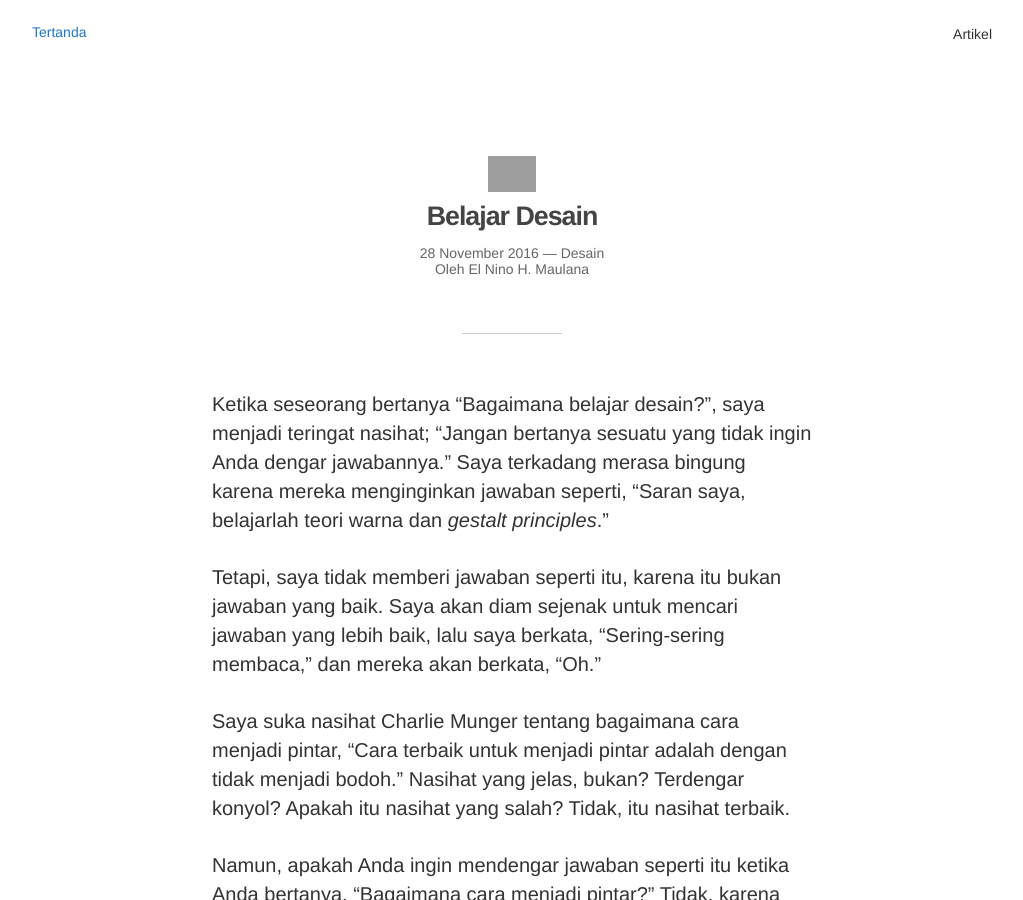
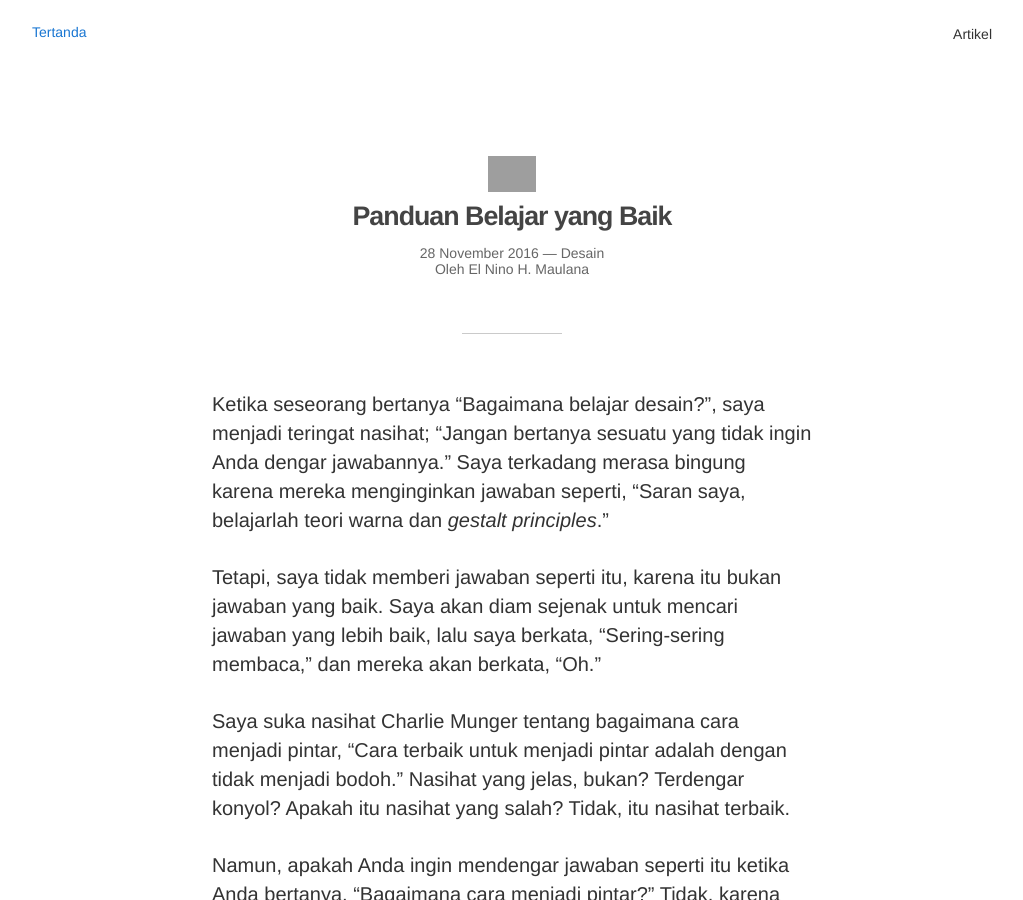
Before and after one commit to tertanda/rnsl.github.io, a Jekyll site: the page built from artikel/desain/_posts/2016-11-28-panduan-belajar-desain-yang-baik.md, in a window 1280 px wide and 900 px high. Shown: the whole window, without its empty margins (128-1151 px from the left). Built offline with Jekyll 4.4.1, drawn with Linux system fonts in a browser that asks for light colours; grey boxes are pictures that could not be loaded.

Commit message:
Update and rename 2016-11-28-panduan-belajar-desain.md to 2016-11-28-panduan-belajar-desain-yang-baik.md

```diff
--- a/artikel/desain/_posts/2016-11-28-panduan-belajar-desain.md
+++ b/artikel/desain/_posts/2016-11-28-panduan-belajar-desain-yang-baik.md
@@ -1,12 +1,12 @@
 ---
 layout   : article
-title    : "Belajar Desain"
+title    : Panduan Belajar yang Baik
 author   : El Nino H. Maulana
 category : desain
 permalink: artikel/desain/:title
 banner   : "https://cdn-images-1.medium.com/max/800/1*KoReGXa-UlRjoRJ4lFM6aQ.png"
 icon     : "https://cdn-images-1.medium.com/max/800/1*oxB-Gh9iEVk3ohm9f166gQ.png"
-bantitle : "Belajar Desain dan Segalanya"
+bantitle : Panduan Belajar yang Baik
 intro    : 'Saya terkadang merasa bingung ketika seseorang bertanya "Bagaimana belajar desain?" Masalahnya, mereka tidak menginginkan jawaban yang sesungguhnya.'
 meta     : Cara terbaik untuk belajar desain adalah dengan sering membaca. Desainer yang baik memahami manusia, teknologi, sosial dan bisnis.
 ---
```
